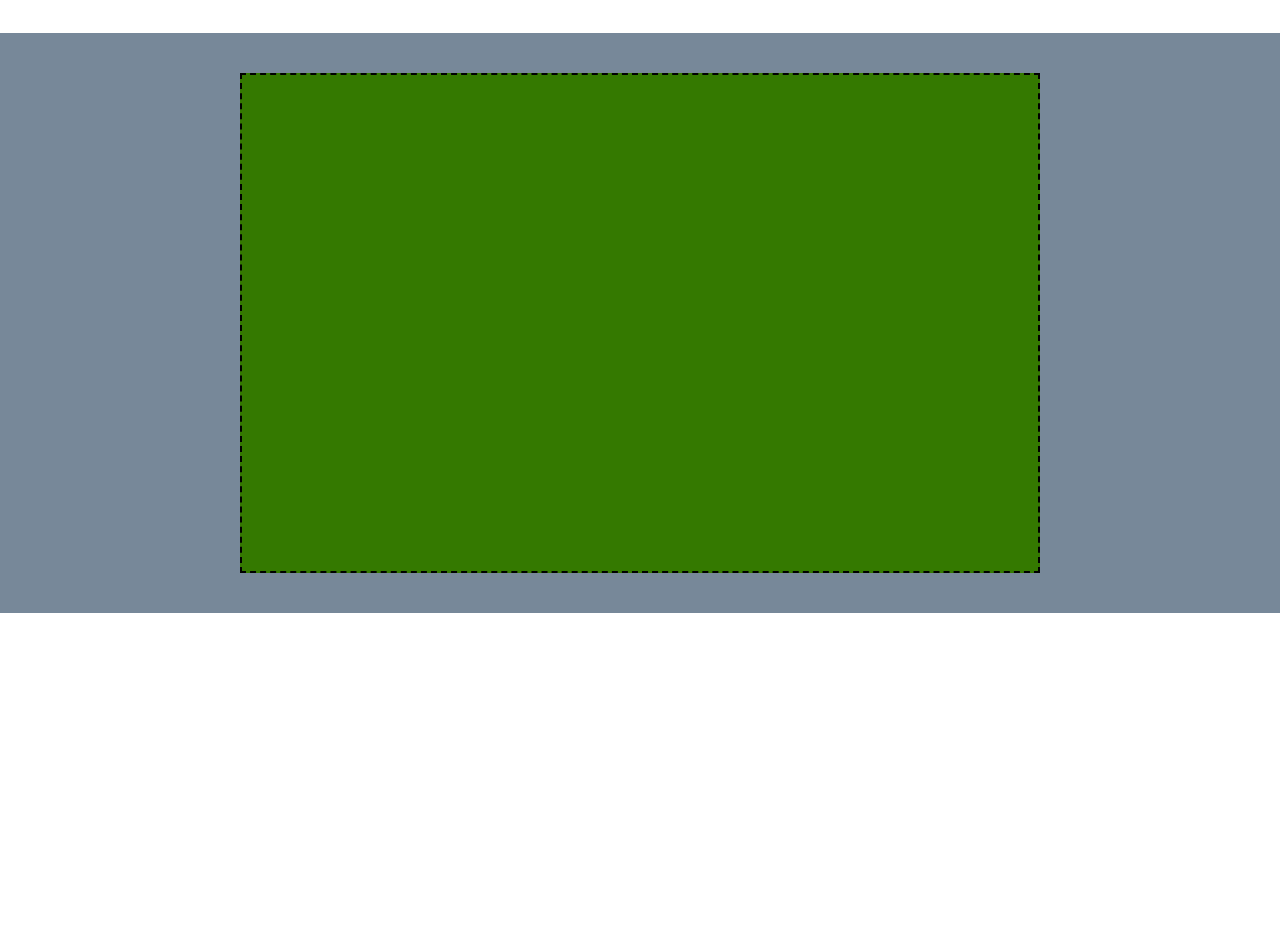
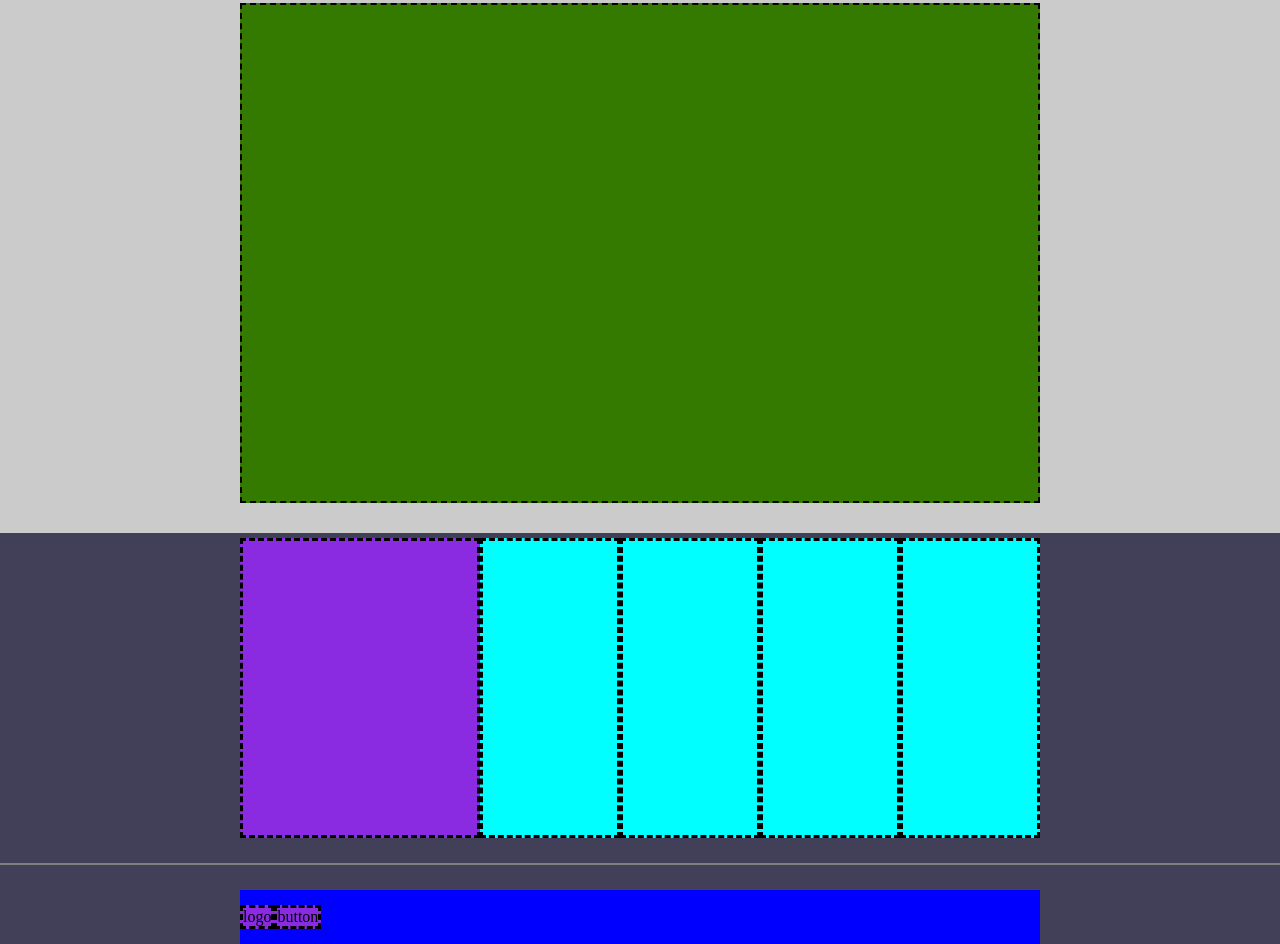
Before and after one commit to Lapo0/htmlcss-struttura-discord, a plain HTML site: page index.html in a window 1280 px wide. Shown: the part 1411-2355 px from the top of the page. Before the commit the page ends 2024 px from the top, so only its background shows below. Drawn offline with Linux system fonts and the light colour scheme.

Commit message:
FEAT footer added  two section

```diff
--- a/css/style.css
+++ b/css/style.css
@@ -27,11 +27,11 @@ header{           /*DEBUG*/
 .row-cols-3 > .col{
     flex-basis: calc(100% /3);
     margin: 10px 0;
+    padding: 5px;
 }
 
 .debug [class^='col'] {
 	border: 3px dashed black;
-	padding: 5px;
     background-color: blueviolet;
 }
 
@@ -72,7 +72,7 @@ header{           /*DEBUG*/
 
 /*CORPO PAGINA*/
 main > section{
-    padding: 40px 0;
+    padding: 30px 0;
 }
 
 .container.section .row{
@@ -85,10 +85,11 @@ main > section{
 
 .col.col-small{
     flex-basis: 40%;
+    background-color: aqua;
 }
 
 main > section:nth-child(2n){
-    background-color: lightslategray;
+    background-color: rgb(203, 203, 203);
 }
 
 .container .row.row-reverse{
@@ -96,8 +97,53 @@ main > section:nth-child(2n){
 }
 
 /*Sezione no flex*/
-section .big.container{
+.debug section .big.container{           /*DEBUG*/
     min-height: 500px;
     background-color: rgb(52, 121, 0);
     border: 2px dashed black;
 }
+
+/*FOOTER*/
+footer{
+    background-color: rgb(66, 64, 89);
+}
+
+footer > section:first-child{
+    border-bottom: 2px solid gray;
+    padding: 5px 0 25px 0;
+}
+
+
+.row-cols-5 .col.col-30{
+    flex-basis: 30%;
+}
+
+.row-cols-5 :not(.col-30){
+    background-color: aqua;
+    flex-basis: calc(70% / 4);
+}
+
+.debug .row-cols-5{            /*DEBUG*/
+    min-height: 300px;
+}
+
+footer section:last-child{
+    padding-top: 25px;
+}
+
+.debug .container.nav{            /*DEBUG*/
+    background-color: blue;
+}
+
+.container.nav{
+    padding: 15px 0;
+}
+
+.col.col-logo{
+    align-self: flex-start;
+    display: flex;
+}
+
+.col.col-button{
+    align-items: flex-end;
+}
--- a/index.html
+++ b/index.html
@@ -104,6 +104,50 @@
         </section>
     </main>
 
+    <!--FOOTER-->
+    <footer>
+        <section>
+            <div class="container">
+                <div class="row-cols-5">
+                    <div class="col col-30">
 
+
+                    </div>
+                    <div class="col">
+
+
+                    </div>
+                    <div class="col">
+
+
+                    </div>
+                    <div class="col">
+
+
+                    </div>
+                    <div class="col">
+
+
+                    </div>
+                </div>
+            </div>
+
+        </section>
+
+        <section>
+            <nav class="container nav">
+                <div class="row">
+                    <div class="col col-logo">
+                        logo
+                    </div>
+                    <div class="col col-button">
+                        button
+                    </div>
+                </div>
+
+            </nav>
+        </section>
+
+    </footer>
 </body>
 </html>
```
